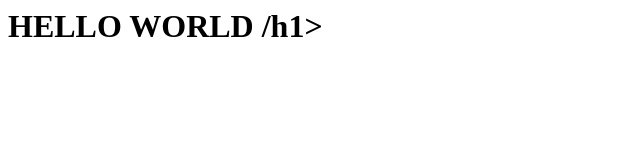
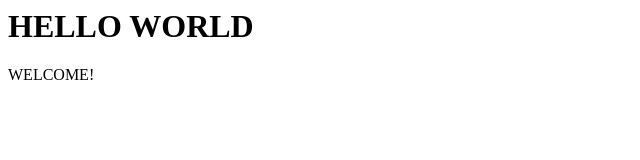
Before and after one commit to ManasaIyer/gitazure, a plain HTML site: page index.html in a window 1280 px wide. Shown: the whole page, without its empty margins (0-640 px from the left). Drawn offline with Linux system fonts and the light colour scheme.

Commit message:
update index.html

```diff
--- a/index.html
+++ b/index.html
@@ -1,7 +1,7 @@
 <html>
 <body>
 
-<h1>HELLO WORLD /h1>
-
+<h1>HELLO WORLD </h1>
+<p> WELCOME!</p>
 </body>
 </html>
```
